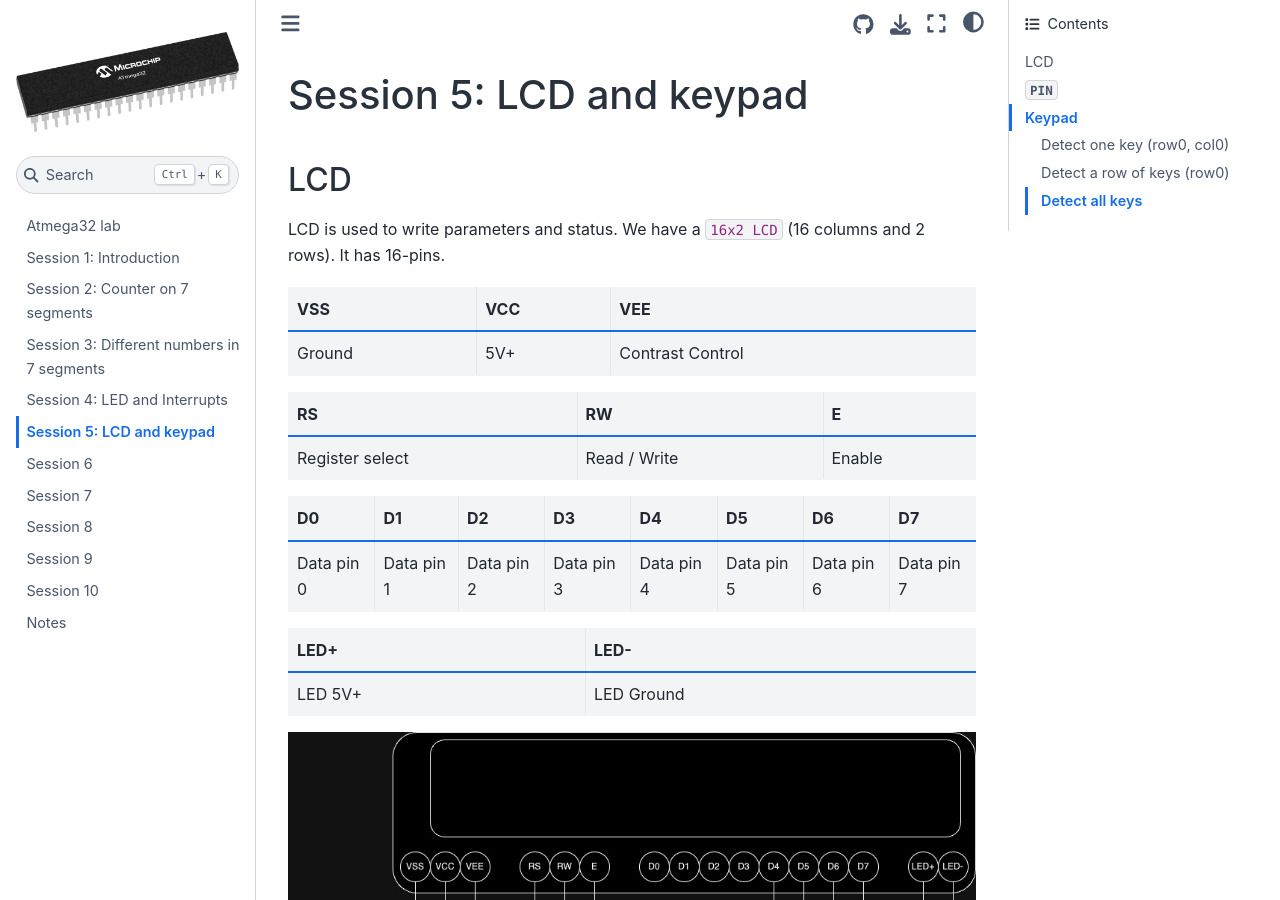
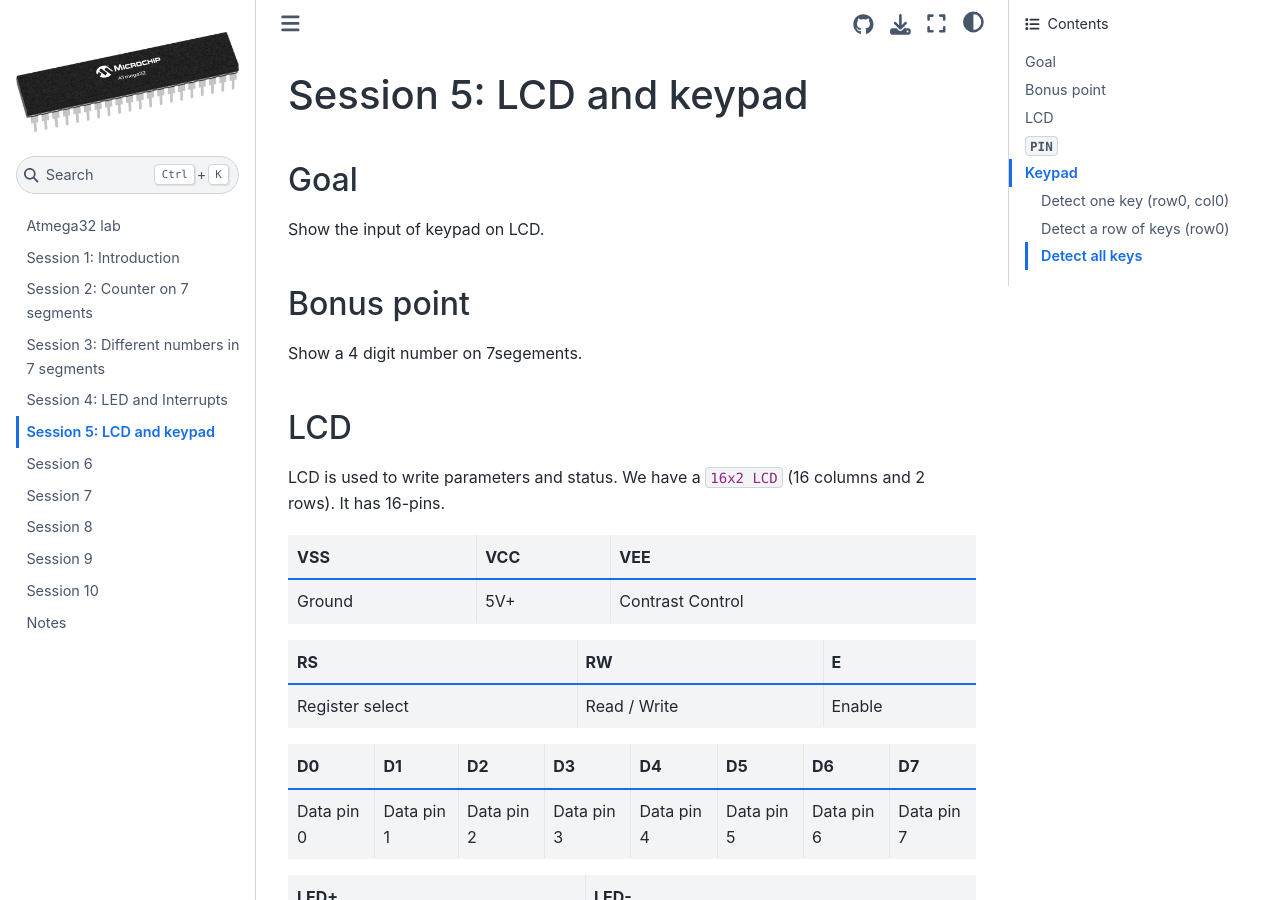
Before and after one commit to LiterallyTheOne/atmega32_lab, a Jupyter Book: the page built from docs/session_5.md, in a window 1280 px wide and 900 px high. Built offline with Jupyter Book 1.0.4 settings and Sphinx 7.4.7 and the Sphinx Book theme 1.1.4, drawn with Linux system fonts in a browser that asks for light colours.

Commit message:
Add goal and bouns point

```diff
--- a/docs/session_5.md
+++ b/docs/session_5.md
@@ -1,4 +1,12 @@
 # Session 5: LCD and keypad
+
+## Goal
+
+Show the input of keypad on LCD.
+
+## Bonus point
+
+Show a 4 digit number on 7segements.
 
 ## LCD
 
```
